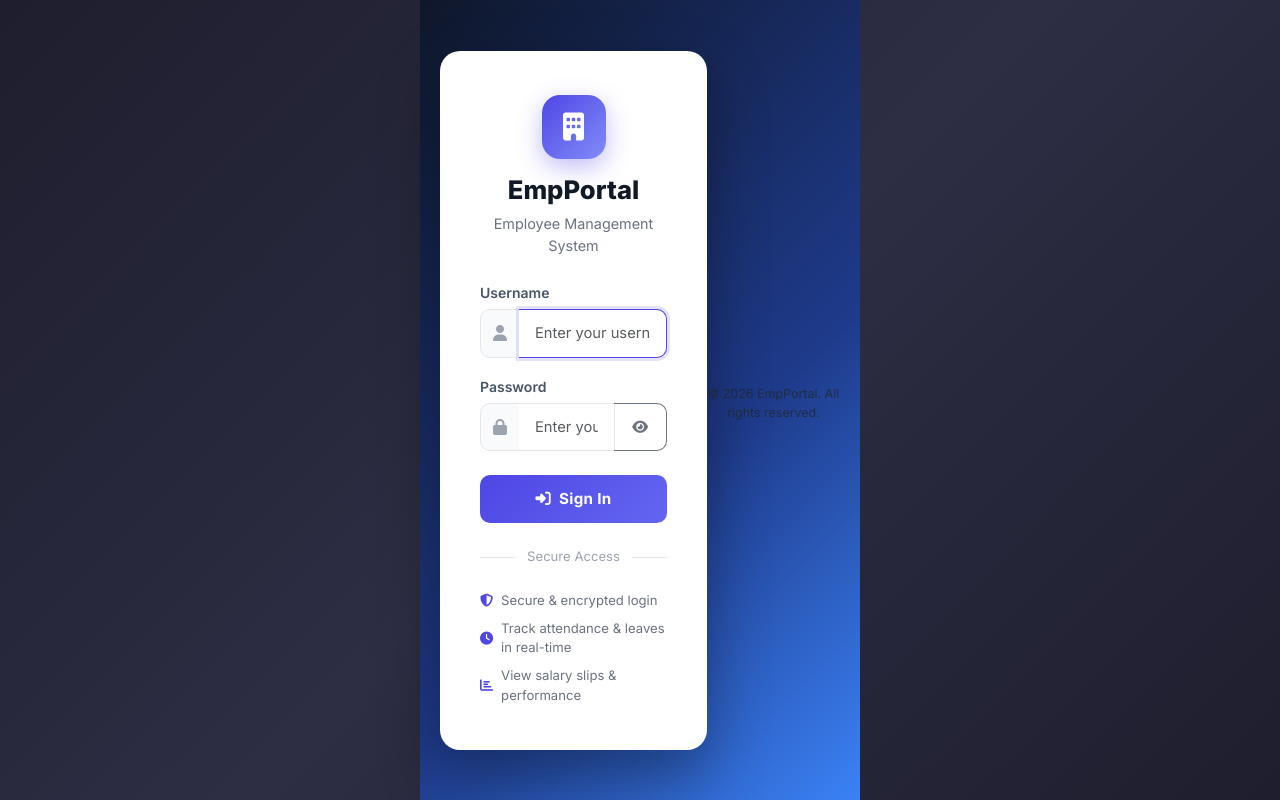
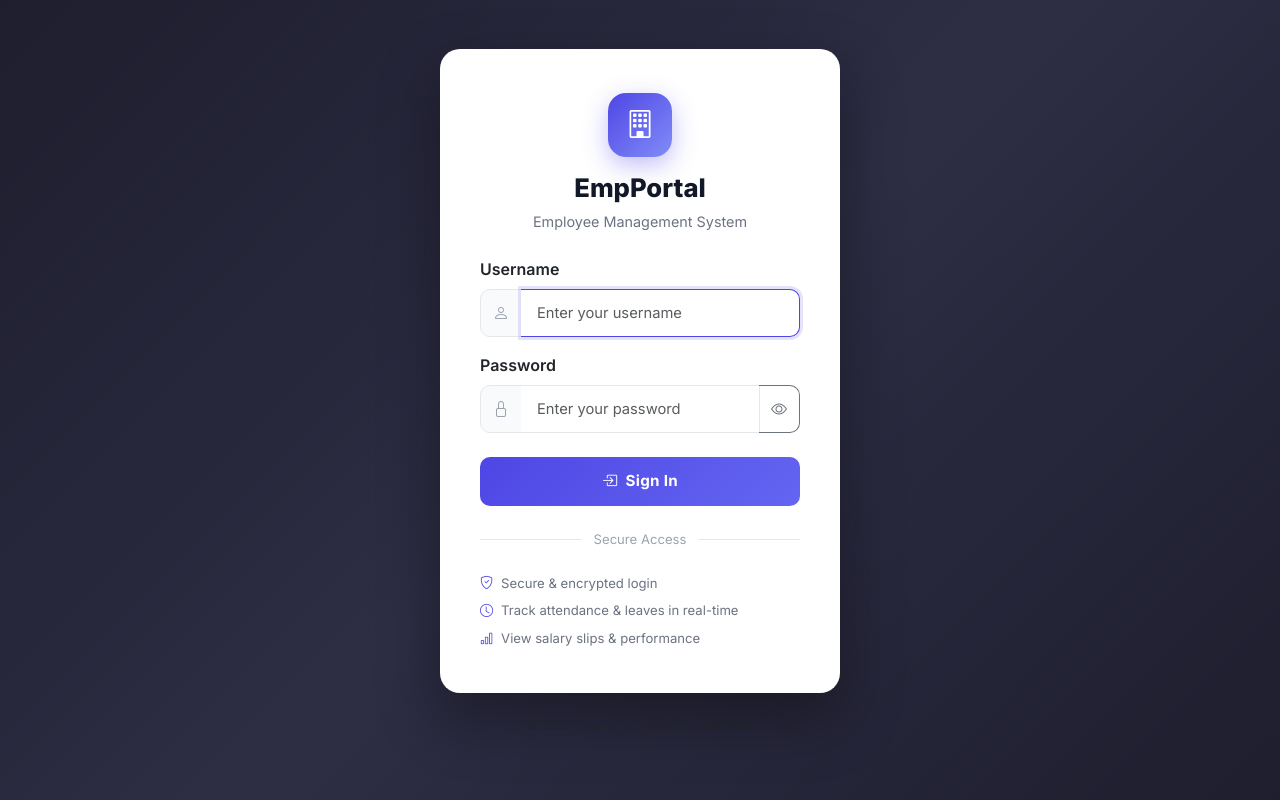
Before and after one commit to infrabittechnologies-netizen/employee-portal, a Django app: page /accounts/login/ in a window 1280 px wide. Run offline with Django 5.2, Linux system fonts and the light colour scheme.

Commit message:
Fix login page: switch to Bootstrap Icons, fix layout centering

```diff
--- a/templates/accounts/login.html
+++ b/templates/accounts/login.html
@@ -6,12 +6,11 @@
   <meta name="viewport" content="width=device-width, initial-scale=1.0" />
   <title>Sign In – EmpPortal</title>
   <link rel="stylesheet" href="https://cdn.jsdelivr.net/npm/bootstrap@5.3.3/dist/css/bootstrap.min.css" />
-  <link rel="stylesheet" href="https://cdnjs.cloudflare.com/ajax/libs/font-awesome/6.5.1/css/all.min.css" />
+  <link rel="stylesheet" href="https://cdn.jsdelivr.net/npm/bootstrap-icons@1.11.3/font/bootstrap-icons.min.css" />
   <link href="https://fonts.googleapis.com/css2?family=Inter:wght@400;500;600;700;800&display=swap" rel="stylesheet" />
-  <link rel="stylesheet" href="{% static 'css/main.css' %}" />
   <style>
-    body { background: linear-gradient(135deg, #1e1e2e 0%, #2d2d44 50%, #1e1e2e 100%); min-height: 100vh; display: flex; align-items: center; }
-    .login-wrapper { width: 100%; max-width: 440px; margin: auto; padding: 20px; }
+    body { background: linear-gradient(135deg, #1e1e2e 0%, #2d2d44 50%, #1e1e2e 100%); min-height: 100vh; display: flex; flex-direction: column; align-items: center; justify-content: center; font-family: 'Inter', sans-serif; }
+    .login-wrapper { width: 100%; max-width: 440px; padding: 20px; }
     .login-card {
       background: #fff;
       border-radius: 20px;
@@ -52,7 +51,7 @@
   <div class="login-card">
     <!-- Brand -->
     <div class="text-center mb-4">
-      <div class="brand-logo"><i class="fas fa-building"></i></div>
+      <div class="brand-logo"><i class="bi bi-building"></i></div>
       <h1 class="login-title">EmpPortal</h1>
       <p class="login-subtitle">Employee Management System</p>
     </div>
@@ -85,7 +84,7 @@
       <div class="mb-3">
         <label for="{{ form.username.id_for_label }}" class="form-label fw-semibold text-sm">Username</label>
         <div class="input-group">
-          <span class="input-group-text"><i class="fas fa-user"></i></span>
+          <span class="input-group-text"><i class="bi bi-person"></i></span>
           <input type="text"
                  id="{{ form.username.id_for_label }}"
                  name="{{ form.username.html_name }}"
@@ -104,7 +103,7 @@
       <div class="mb-4">
         <label for="{{ form.password.id_for_label }}" class="form-label fw-semibold text-sm">Password</label>
         <div class="input-group">
-          <span class="input-group-text"><i class="fas fa-lock"></i></span>
+          <span class="input-group-text"><i class="bi bi-lock"></i></span>
           <input type="password"
                  id="{{ form.password.id_for_label }}"
                  name="{{ form.password.html_name }}"
@@ -112,7 +111,7 @@
                  placeholder="Enter your password"
                  autocomplete="current-password" />
           <button type="button" class="btn btn-outline-secondary" id="toggle-password" tabindex="-1" style="border-radius:0 10px 10px 0;border-left:none;">
-            <i class="fas fa-eye" id="eye-icon"></i>
+            <i class="bi bi-eye" id="eye-icon"></i>
           </button>
         </div>
         {% if form.password.errors %}
@@ -121,7 +120,7 @@
       </div>
 
       <button type="submit" class="btn btn-primary btn-login w-100 text-white mb-4">
-        <i class="fas fa-sign-in-alt me-2"></i>Sign In
+        <i class="bi bi-box-arrow-in-right me-2"></i>Sign In
       </button>
     </form>
 
@@ -129,9 +128,9 @@
 
     <!-- Features -->
     <div class="d-flex flex-column gap-2">
-      <div class="feature-item"><i class="fas fa-shield-halved"></i><span>Secure & encrypted login</span></div>
-      <div class="feature-item"><i class="fas fa-clock"></i><span>Track attendance & leaves in real-time</span></div>
-      <div class="feature-item"><i class="fas fa-chart-bar"></i><span>View salary slips & performance</span></div>
+      <div class="feature-item"><i class="bi bi-shield-check"></i><span>Secure & encrypted login</span></div>
+      <div class="feature-item"><i class="bi bi-clock"></i><span>Track attendance & leaves in real-time</span></div>
+      <div class="feature-item"><i class="bi bi-bar-chart"></i><span>View salary slips & performance</span></div>
     </div>
   </div>
 
@@ -147,7 +146,7 @@
     toggleBtn.addEventListener('click', () => {
       const isPass = passInput.type === 'password';
       passInput.type = isPass ? 'text' : 'password';
-      eyeIcon.className = isPass ? 'fas fa-eye-slash' : 'fas fa-eye';
+      eyeIcon.className = isPass ? 'bi bi-eye-slash' : 'bi bi-eye';
     });
   }
 </script>
```
